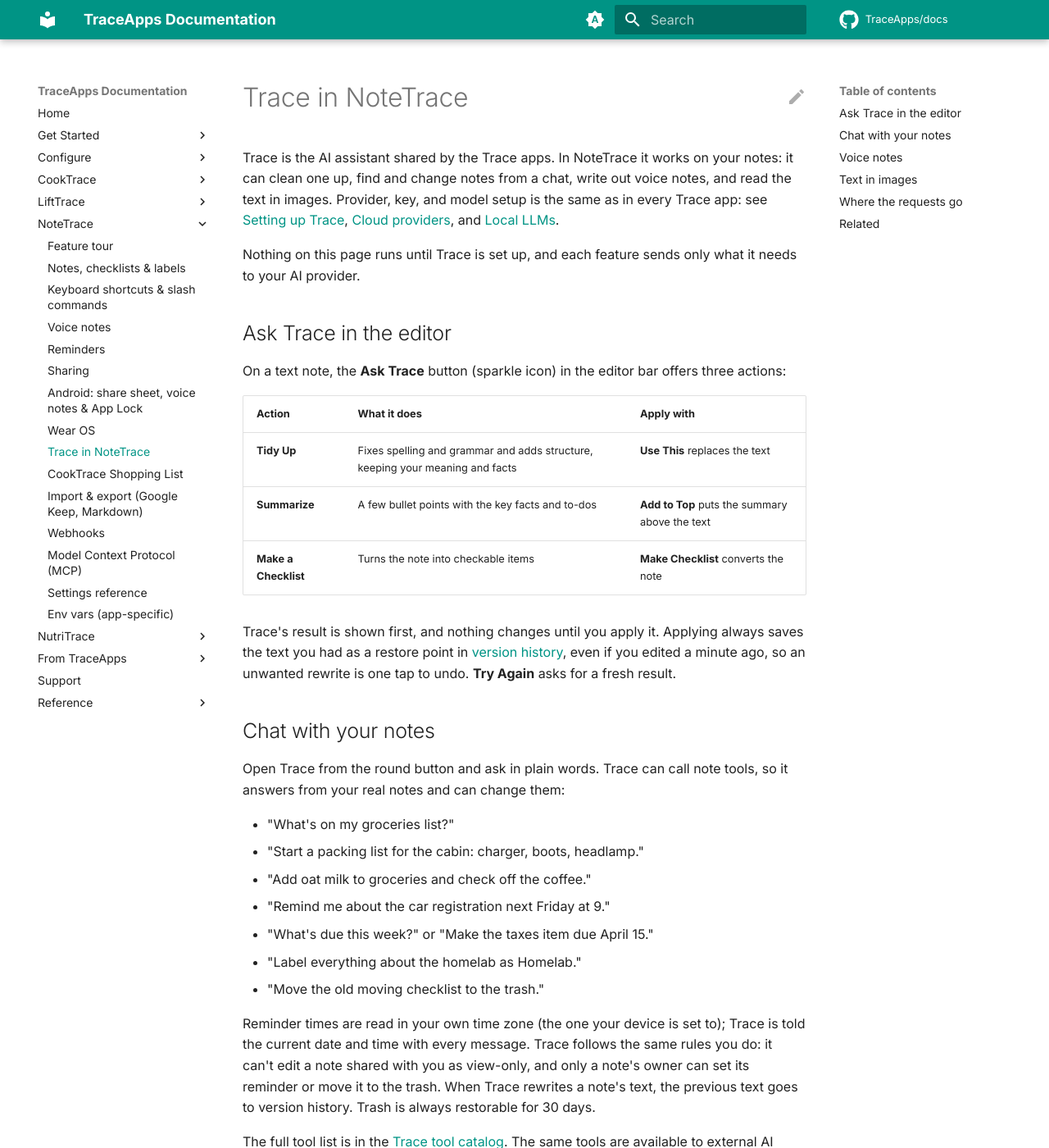
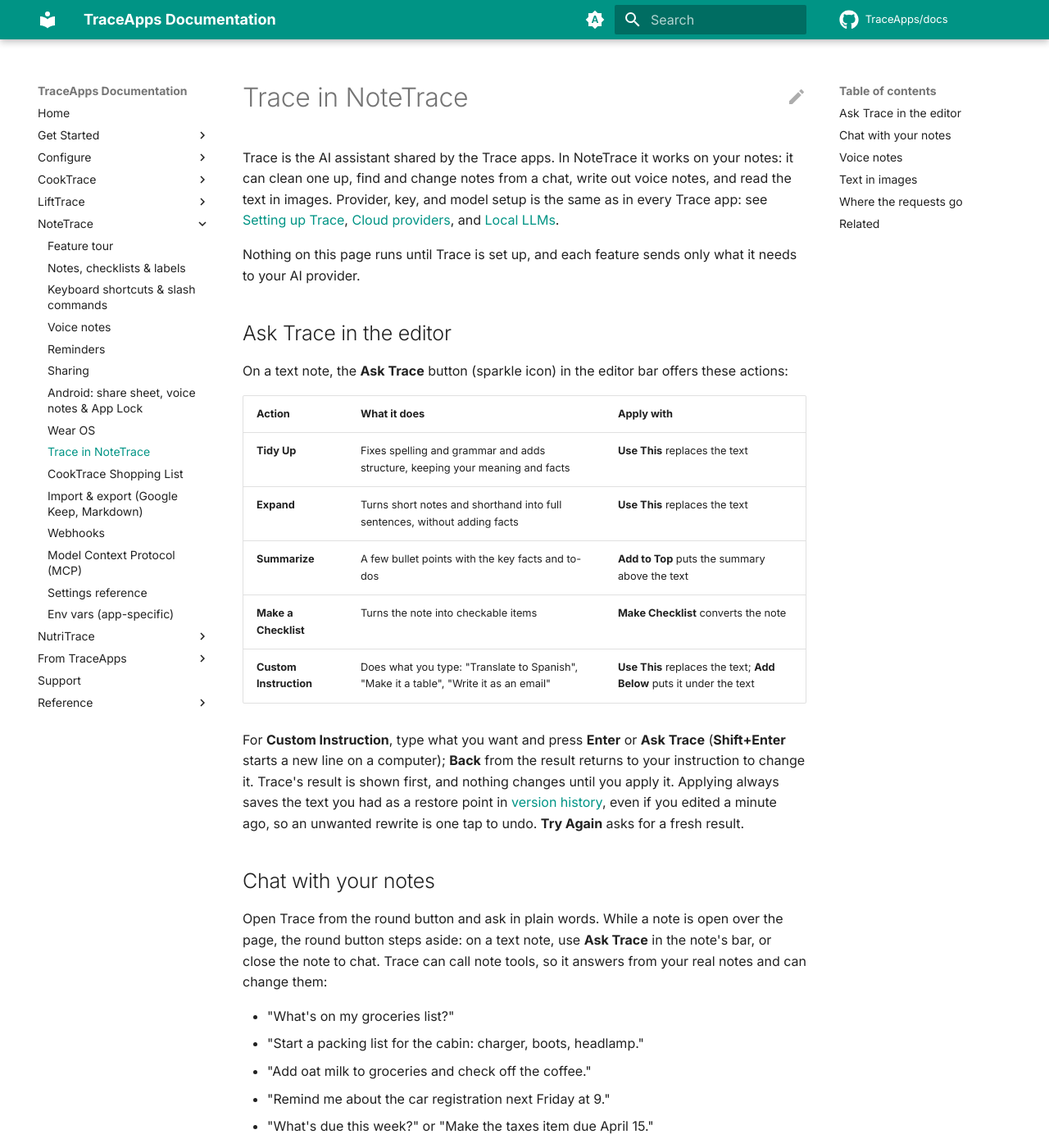
Before and after one commit to TraceApps/docs, an MkDocs documentation site: the page built from docs/notetrace/trace.md, in a window 1280 px wide and 1400 px high. Shown: the whole window at 82% size. Built offline with MkDocs 1.6.1 and Material for MkDocs 9.7.7, drawn with Linux system fonts in a browser that asks for light colours; comment, search, counter and statistics services are not loaded.

Commit message:
NoteTrace: Expand and Custom Instruction in Ask Trace (TraceApps/notetrace#23)

```diff
--- a/docs/notetrace/trace.md
+++ b/docs/notetrace/trace.md
@@ -6,19 +6,21 @@ Nothing on this page runs until Trace is set up, and each feature sends only wha
 
 ## Ask Trace in the editor {#editor}
 
-On a text note, the **Ask Trace** button (sparkle icon) in the editor bar offers three actions:
+On a text note, the **Ask Trace** button (sparkle icon) in the editor bar offers these actions:
 
 | Action | What it does | Apply with |
 |---|---|---|
 | **Tidy Up** | Fixes spelling and grammar and adds structure, keeping your meaning and facts | **Use This** replaces the text |
+| **Expand** | Turns short notes and shorthand into full sentences, without adding facts | **Use This** replaces the text |
 | **Summarize** | A few bullet points with the key facts and to-dos | **Add to Top** puts the summary above the text |
 | **Make a Checklist** | Turns the note into checkable items | **Make Checklist** converts the note |
+| **Custom Instruction** | Does what you type: "Translate to Spanish", "Make it a table", "Write it as an email" | **Use This** replaces the text; **Add Below** puts it under the text |
 
-Trace's result is shown first, and nothing changes until you apply it. Applying always saves the text you had as a restore point in [version history](notes.md#version-history), even if you edited a minute ago, so an unwanted rewrite is one tap to undo. **Try Again** asks for a fresh result.
+For **Custom Instruction**, type what you want and press **Enter** or **Ask Trace** (**Shift+Enter** starts a new line on a computer); **Back** from the result returns to your instruction to change it. Trace's result is shown first, and nothing changes until you apply it. Applying always saves the text you had as a restore point in [version history](notes.md#version-history), even if you edited a minute ago, so an unwanted rewrite is one tap to undo. **Try Again** asks for a fresh result.
 
 ## Chat with your notes {#chat}
 
-Open Trace from the round button and ask in plain words. Trace can call note tools, so it answers from your real notes and can change them:
+Open Trace from the round button and ask in plain words. While a note is open over the page, the round button steps aside: on a text note, use **Ask Trace** in the note's bar, or close the note to chat. Trace can call note tools, so it answers from your real notes and can change them:
 
 - "What's on my groceries list?"
 - "Start a packing list for the cabin: charger, boots, headlamp."
```
Also changed, not shown: docs/notetrace/features.md (+1 -1 lines), docs/notetrace/index.md (+1 -1 lines).
